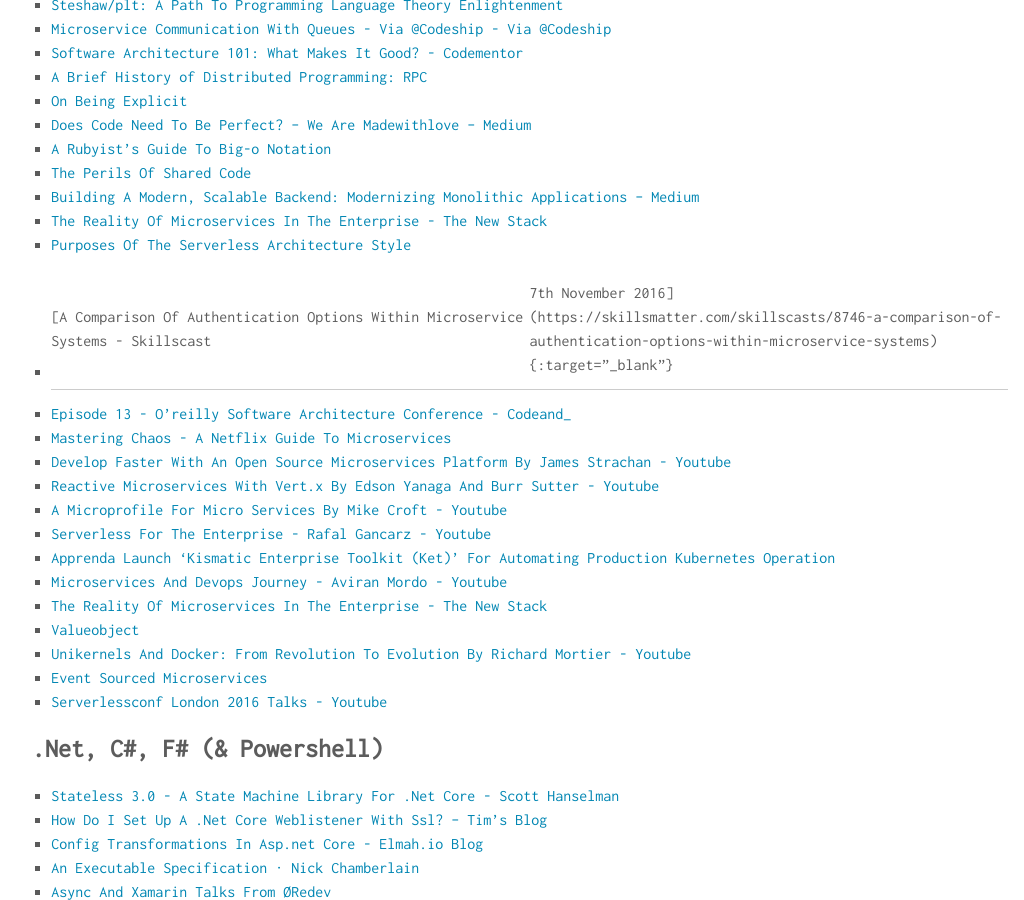
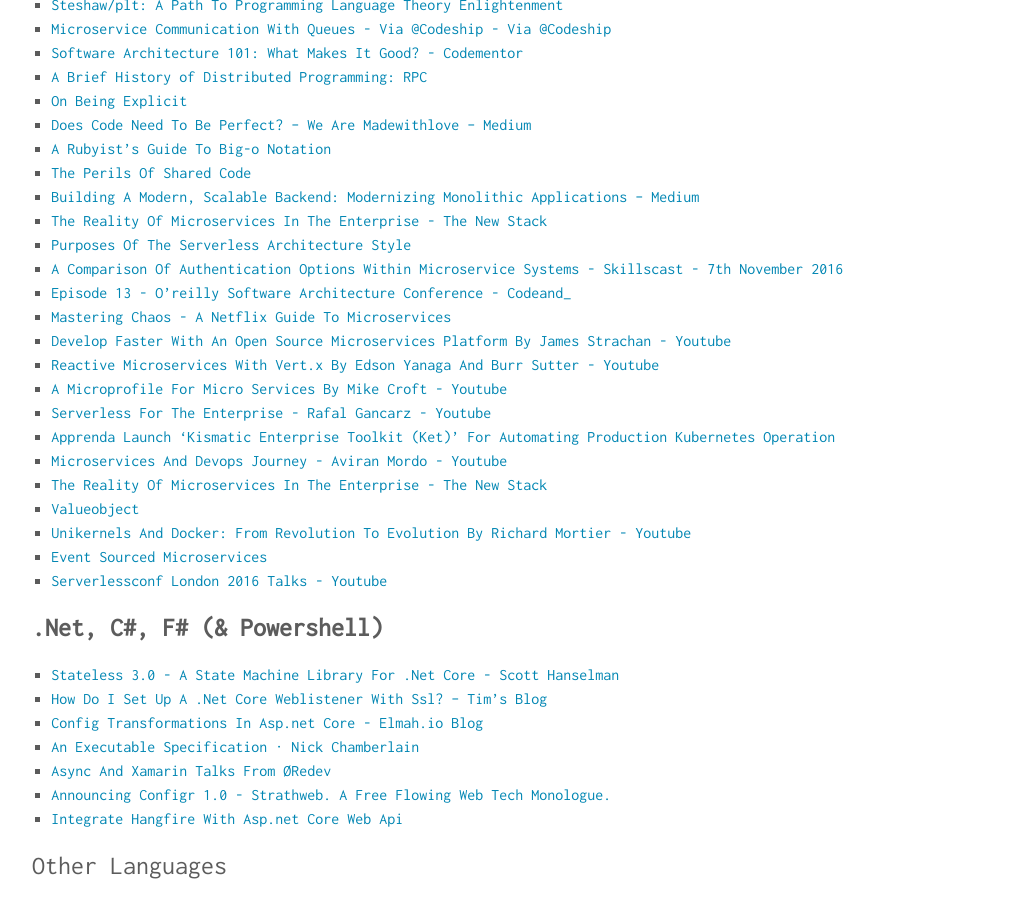
Before and after one commit to magudb/magudb.github.io, a Jekyll site: the page built from _posts/2016-11-16-Links is a lousy teacher.md, in a window 1280 px wide and 900 px high, scrolled down 1480 px. Shown: the whole window, without its empty margins (120-1144 px from the left). Built offline with Jekyll 4.4.1, drawn with Linux system fonts in a browser that asks for light colours; comment, search, counter and statistics services are not loaded.

Commit message:
New post: Links is a lousy teacher...

```diff
--- a/_posts/2016-11-16-Links is a lousy teacher.md
+++ b/_posts/2016-11-16-Links is a lousy teacher.md
@@ -63,7 +63,7 @@
 * [Building A Modern, Scalable Backend: Modernizing Monolithic Applications – Medium](https://medium.com/@derrickburns/building-a-modern-scalable-backend-modernizing-monolithic-applications-15fc3b8101fa#.w9dxnih17){:target="_blank"}
 * [The Reality Of Microservices In The Enterprise - The New Stack](http://thenewstack.io/reality-microservices-enterprise/){:target="_blank"}
 * [Purposes Of The Serverless Architecture Style](https://specify.io/concepts/serverless-baas-faas){:target="_blank"}
-* [A Comparison Of Authentication Options Within Microservice Systems - Skillscast | 7th November 2016](https://skillsmatter.com/skillscasts/8746-a-comparison-of-authentication-options-within-microservice-systems){:target="_blank"}
+* [A Comparison Of Authentication Options Within Microservice Systems - Skillscast - 7th November 2016](https://skillsmatter.com/skillscasts/8746-a-comparison-of-authentication-options-within-microservice-systems){:target="_blank"}
 * [Episode 13 - O’reilly Software Architecture Conference - Codeand_](http://codeand.us/podcast/episode-13/){:target="_blank"}
 * [Mastering Chaos - A Netflix Guide To Microservices](http://www.slideshare.net/JoshEvans2/mastering-chaos-a-netflix-guide-to-microservices){:target="_blank"}
 * [Develop Faster With An Open Source Microservices Platform By James Strachan - Youtube](https://www.youtube.com/watch?v=bERRJksRB1A){:target="_blank"}
```
